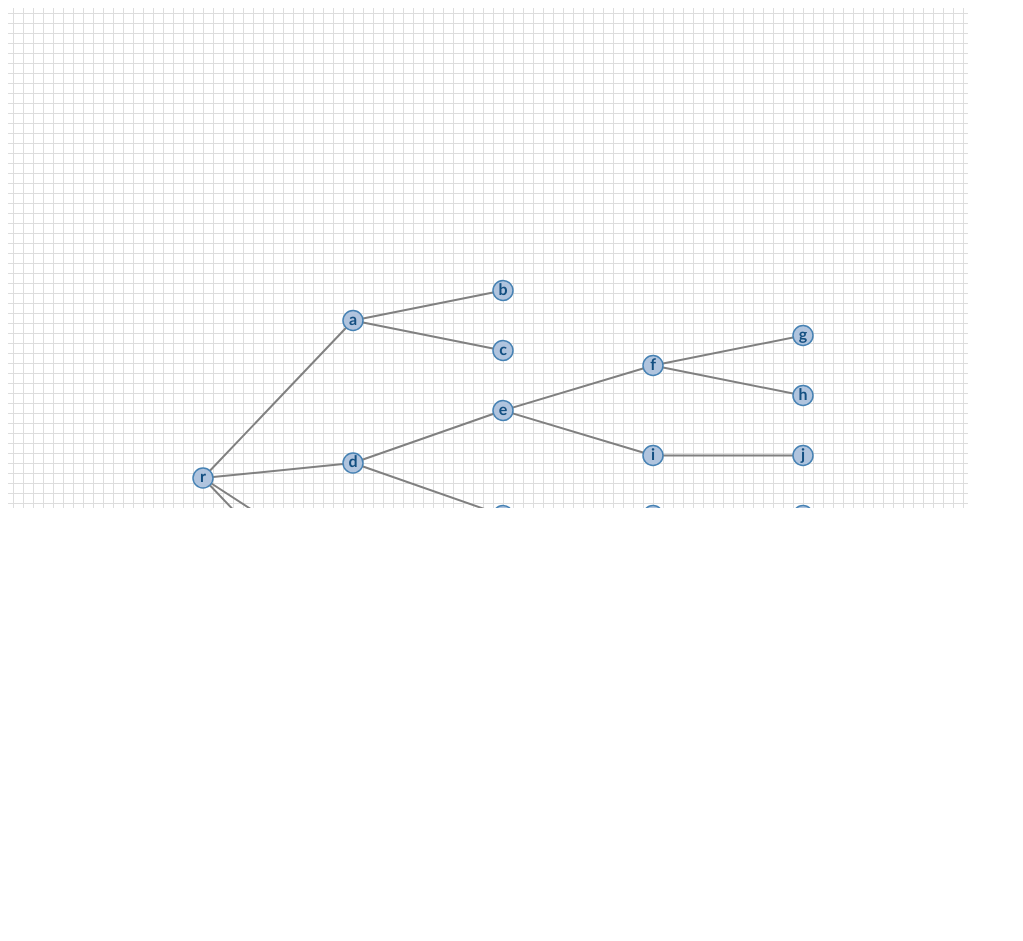
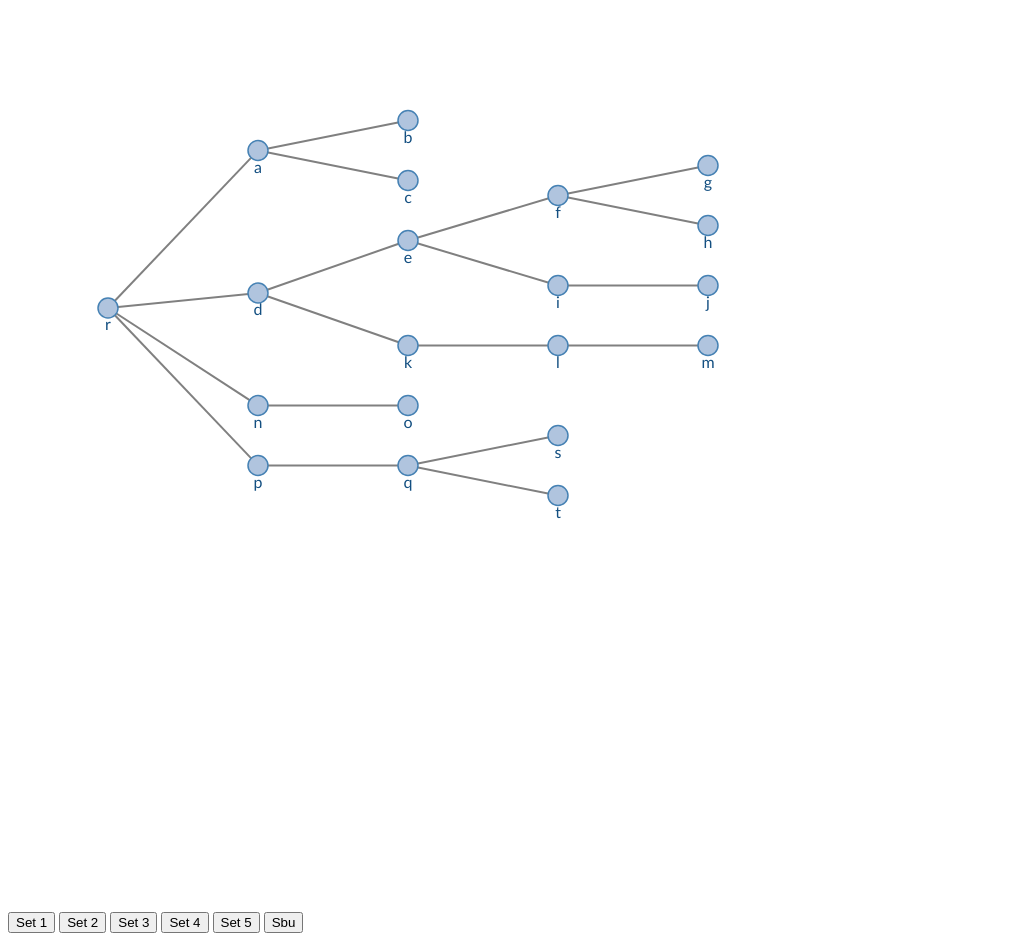
Before and after one commit to BlueInt32/buchheim-js, a plain HTML site: page index.html in a window 1280 px wide. Shown: the whole page, without its empty margins (0-1023 px from the left). Before the commit the page ends 800 px from the top, so only its background shows below. Drawn offline with nearby package versions, Linux system fonts and the light colour scheme.

Commit message:
Implement highly usable layout demo

```diff
--- a/index.html
+++ b/index.html
@@ -1,7 +1,6 @@
 <!DOCTYPE html>
 <meta charset="utf-8">
 <style>
-
   .dot circle {
     fill: lightsteelblue;
     stroke: steelblue;
@@ -19,23 +18,40 @@
     shape-rendering: crispEdges;
     vector-effect: non-scaling-stroke;
   }
+
   text {
     fill: #134f81;
-  font-weight: bold;
     font-family: Calibri;
   }
+</style>
 
-</style>
 <body>
   <script src="//d3js.org/d3.v3.min.js"></script>
   <script src="service.js"></script>
   <script src="config.js"></script>
   <script src="data.js"></script>
+  <div class="svgContainer"></div>
+  <button onclick="draw('set1');">Set 1</button>
+  <button onclick="draw('set2');">Set 2</button>
+  <button onclick="draw('set3');">Set 3</button>
+  <button onclick="draw('set4');">Set 4</button>
+  <button onclick="draw('set5');">Set 5</button>
+  <button onclick="draw('sbu1');">Sbu</button>
   <script>
 
-var margin = {top: -5, right: -5, bottom: -5, left: -5},
-    width = 960 - margin.left - margin.right,
-    height = 500 - margin.top - margin.bottom;
+  var container;
+  var graphContext = {};
+
+  var offset = 0;
+  var yScale = 60;
+  var xScale = 150;
+
+  draw('set5');
+
+function draw(dataset) {
+  d3.select(".svgContainer svg").remove();
+    var width = 1260,
+      height = 900;
 
   var zoom = d3.behavior.zoom()
       .scaleExtent([1, 10])
@@ -47,11 +63,11 @@ var drag = d3.behavior.drag()
       .on("drag", dragged)
       .on("dragend", dragended);
 
-var svg = d3.select("body").append("svg")
-    .attr("width", width + margin.left + margin.right)
-    .attr("height", height + margin.top + margin.bottom)
+  var svg = d3.select(".svgContainer").append("svg")
+      .attr("width", width)
+      .attr("height", height)
     .append("g")
-    .attr("transform", "translate(" + margin.left + "," + margin.right + ")")
+      .attr("transform", "translate(0,0)")
       .call(zoom);
 
   var rect = svg.append("rect")
@@ -60,33 +76,15 @@ var rect = svg.append("rect")
       .style("fill", "none")
       .style("pointer-events", "all");
 
-var container = svg.append("g");
+  container = svg.append("g");
 
-container.append("g")
-    .attr("class", "x axis")
-  .selectAll("line")
-    .data(d3.range(0, width, 10))
-  .enter().append("line")
-    .attr("x1", function(d) { return d; })
-    .attr("y1", 0)
-    .attr("x2", function(d) { return d; })
-    .attr("y2", height);
-
-container.append("g")
-    .attr("class", "y axis")
-  .selectAll("line")
-    .data(d3.range(0, height, 10))
-  .enter().append("line")
-    .attr("x1", 0)
-    .attr("y1", function(d) { return d; })
-    .attr("x2", width)
-    .attr("y2", function(d) { return d; });
-
-var dataset = sets.set5;
+  var dataset = sets[dataset];
   var nodes = dataset.nodes;
   var links = dataset.links;
-var graphContext = graphDisplayService();
+  graphContext = graphDisplayService();
   graphContext.nodes(nodes).links(links).layout();
+  var rootY = graphContext.nodes().find(d => d.style === 'root').y;
+  offset = height / 3 - rootY * yScale;
 
     line = container.append("g")
             .attr("class", "line")
@@ -116,14 +114,14 @@ graphContext.nodes(nodes).links(links).layout();
       .enter().append("text")
         .attr("text-anchor", "middle")
         .attr("x", function(d) { return scaleX(d.x); })
-      .attr("y", function(d) { return scaleY(d.y) + 4; })
+        .attr("y", function(d) { return scaleY(d.y) + 22; })
         .text(d => d.masterId);
-
+}
 function scaleX(x) {
-  return x * 150 + 200;
+  return x * xScale + 100;
 }
 function scaleY(y) {
-  return y * 60 + 100;
+  return y * yScale + offset;
 }
 function dottype(d) {
   d.x = +d.x;
--- a/service.js
+++ b/service.js
@@ -15,7 +15,8 @@ function graphDisplayService() {
     links = [], // links data provided by API
     nexts = [],
     distance = 1,
-    layout = "horizontal"; // set to "horizontal" if needed
+    layout = "horizontal", // set to "horizontal" if needed
+    minX = 0, minY = 0, maxX = 0, maxY = 0;
 
   context.nodes = function (_) {
     if (!arguments.length) return nodes;
@@ -217,8 +218,9 @@ function graphDisplayService() {
       nodes[v.data.nodeIndex].x = x;
     } else {
       nodes[v.data.nodeIndex].y = x;
-
     }
+    maxX = Math.max(maxX, x);
+    minX = Math.min(minX, x);
   }
 
   function setNodeY(v, y) {
@@ -227,6 +229,8 @@ function graphDisplayService() {
     } else {
       nodes[v.data.nodeIndex].x = y;
     }
+    maxY = Math.max(maxY, y);
+    minY = Math.min(minY, y);
   }
 
   function nextLeft(v) {
```
Lines whose indentation alone changed are shown as unchanged.
